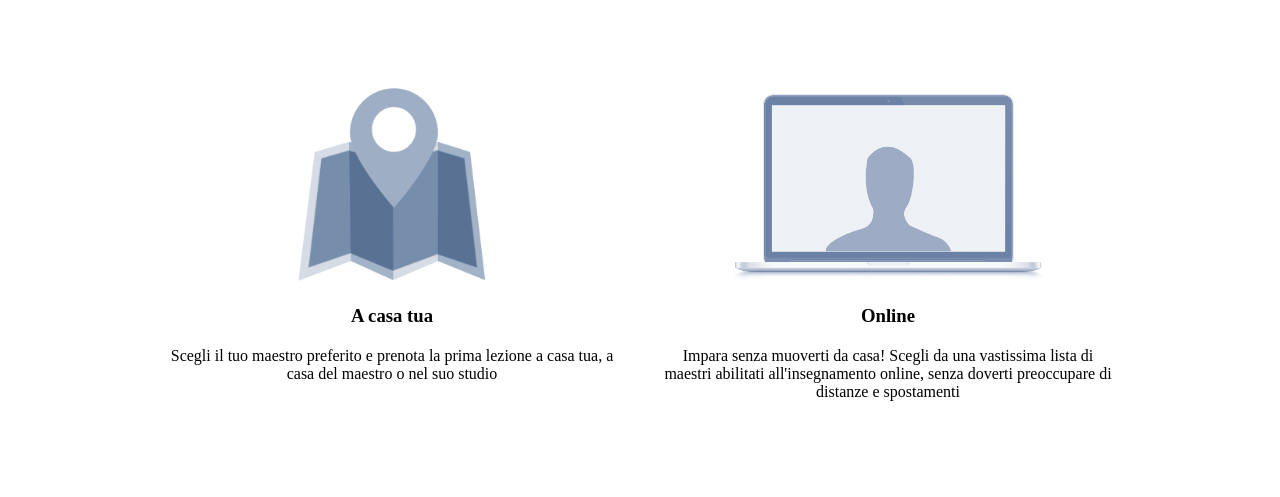
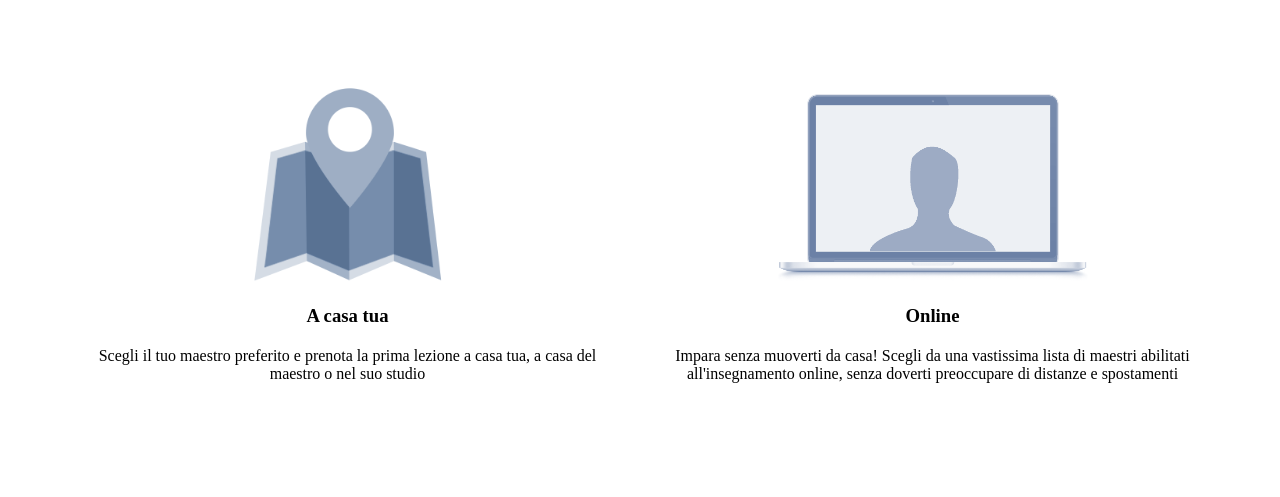
Before and after one commit to TommasoAgo/html-css-resp-wannabe-12bool, a plain HTML site: page index.html in a window 1280 px wide. Shown: the part 152-649 px from the top of the page. Drawn offline with Linux system fonts and the light colour scheme.

Commit message:
Tolto lunghezza a row

```diff
--- a/css/style.css
+++ b/css/style.css
@@ -1,5 +1,4 @@
 .row {
-  width: 992px;
   margin-left: auto;
   margin-right: auto;
   margin-top: 100px;
```
